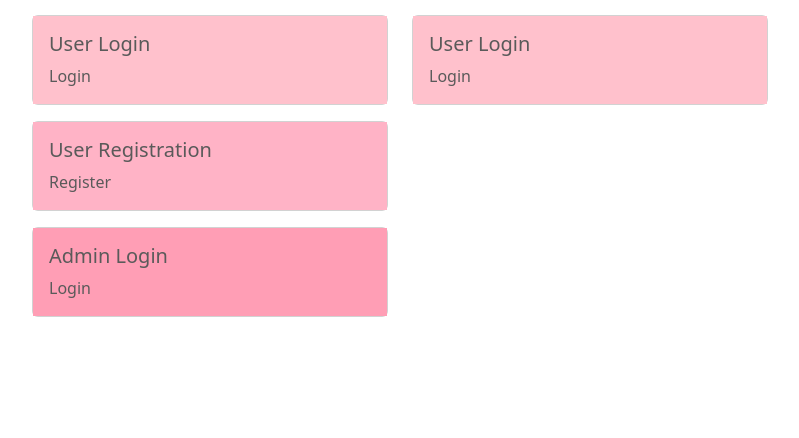
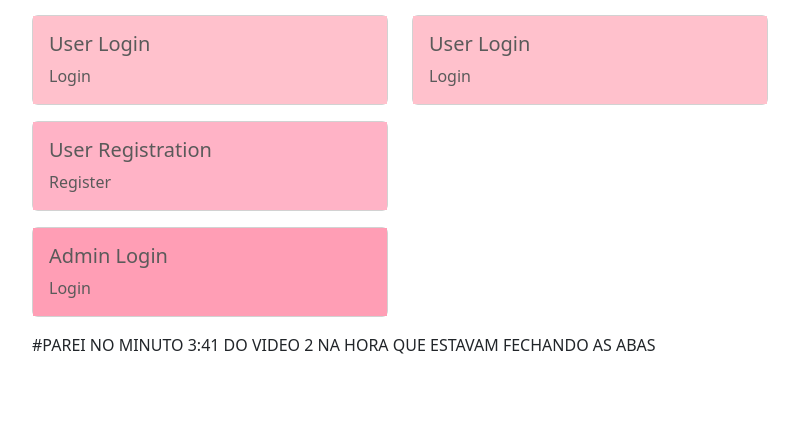
Before and after one commit to NinaBaltazar/FlaskAdmin, a Flask app: page / in a window 1280 px wide. Shown: the part 178-616 px from the top of the page, without its empty margins (50-849 px from the left). Run offline with Flask 3, Linux system fonts and the light colour scheme.

Commit message:
add-coments

```diff
--- a/templates/index.html
+++ b/templates/index.html
@@ -50,3 +50,6 @@
 
 </body>
 </html>
+
+
+#PAREI NO MINUTO 3:41 DO VIDEO 2 NA HORA QUE ESTAVAM FECHANDO AS ABAS
```
